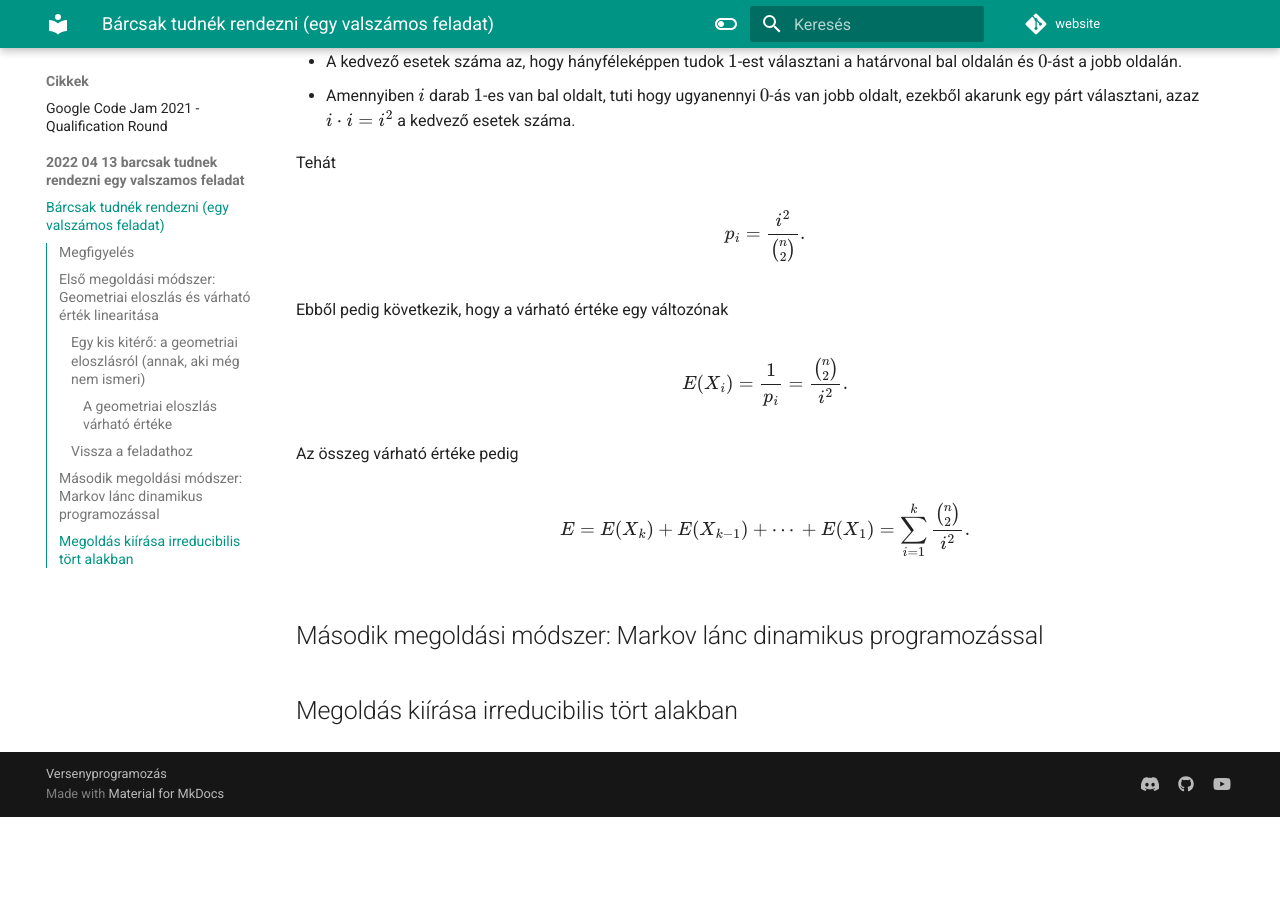
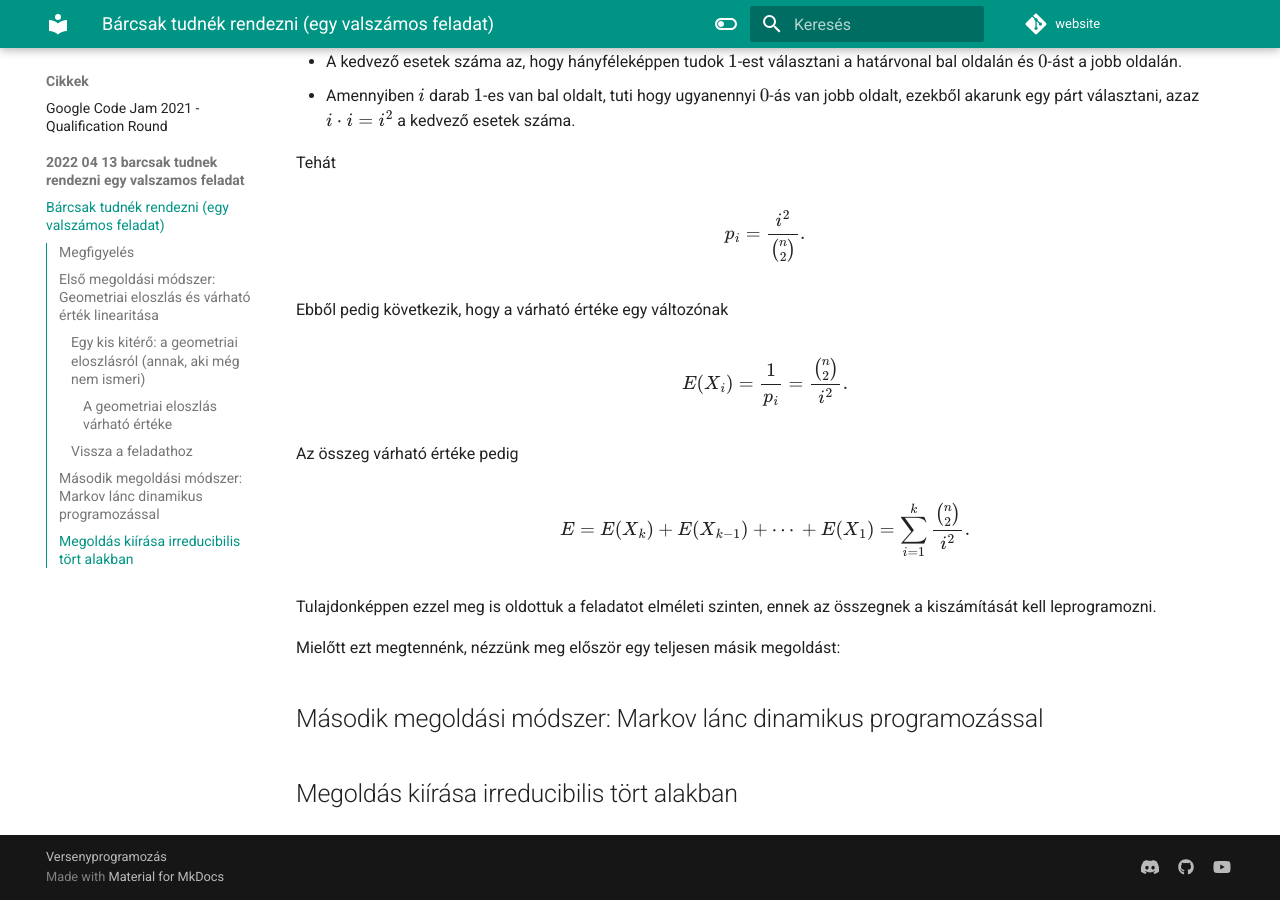
Before and after one commit to nemkin/versenyprogramozas-hu, an MkDocs documentation site: the page built from docs/cikkek/2022_04_13_barcsak_tudnek_rendezni_egy_valszamos_feladat/index.md, in a window 1280 px wide and 900 px high, scrolled down 5610 px. Built offline with MkDocs 1.6.1 and Material for MkDocs 9.7.7, drawn with Linux system fonts in a browser that asks for light colours; comment, search, counter and statistics services are not loaded; before the commit the page ends 6427 px from its top, so only the background shows below that.

Commit message:
Update index.md

```diff
--- a/docs/cikkek/2022_04_13_barcsak_tudnek_rendezni_egy_valszamos_feladat/index.md
+++ b/docs/cikkek/2022_04_13_barcsak_tudnek_rendezni_egy_valszamos_feladat/index.md
@@ -132,7 +132,9 @@ Az összeg várható értéke pedig
 
 $$E = E(X_k) + E(X_{k-1}) + \cdots{} + E(X_1) = \sum\limits_{i=1}^{k}\frac{\binom{n}{2}}{i^2}.$$
 
+Tulajdonképpen ezzel meg is oldottuk a feladatot elméleti szinten, ennek az összegnek a kiszámítását kell leprogramozni.
 
+Mielőtt ezt megtennénk, nézzünk meg először egy teljesen másik megoldást:
 
 ## Második megoldási módszer: Markov lánc dinamikus programozással
 
```
